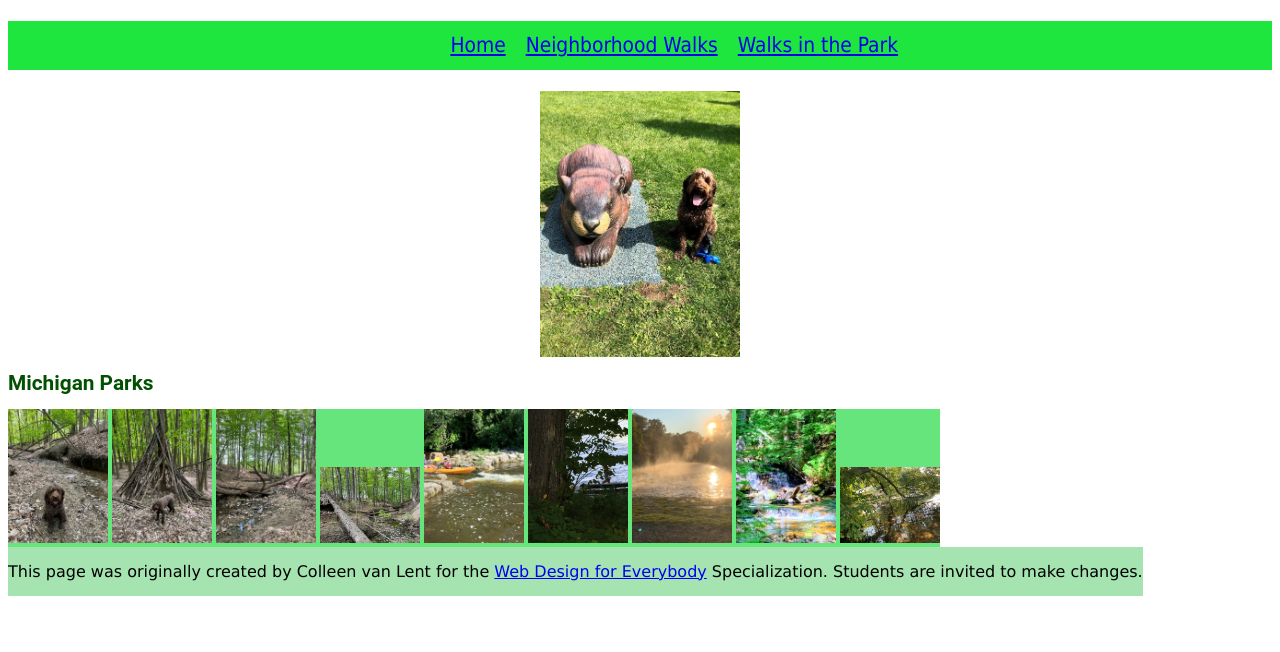
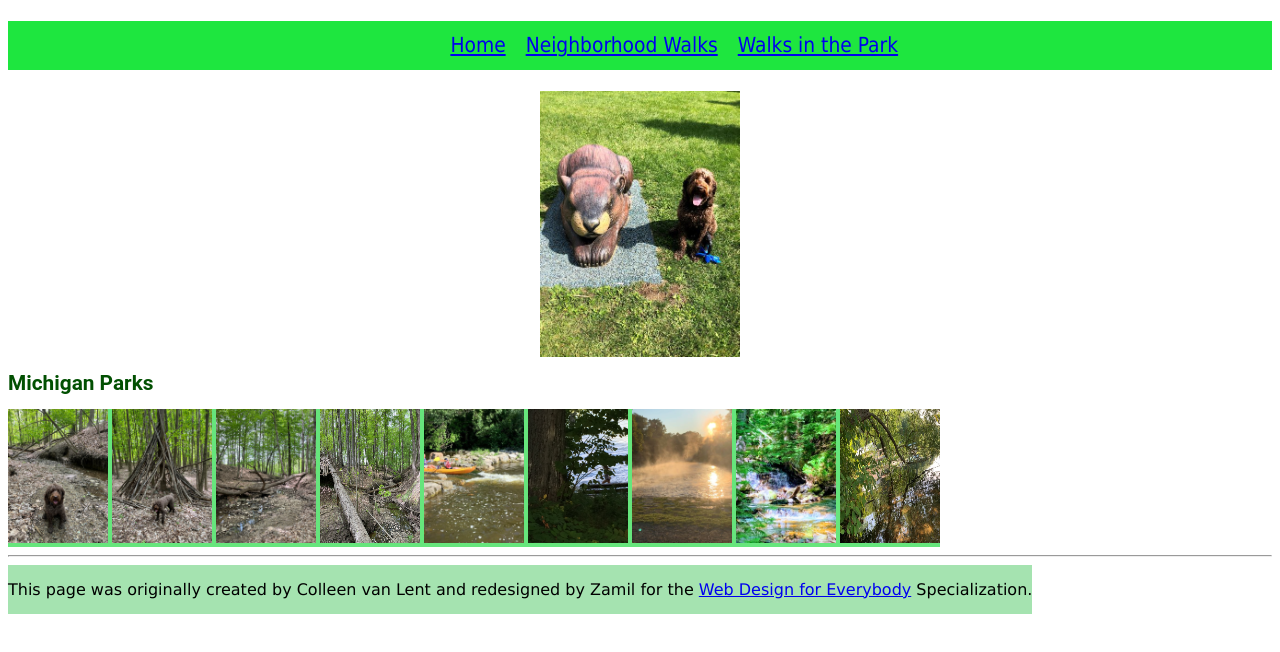
Before and after one commit to zami7/CSS-HW1-Styling, a plain HTML site: page parks.html in a window 1280 px wide. Drawn offline with Linux system fonts and the light colour scheme.

Commit message:
Update parks.html

```diff
--- a/parks.html
+++ b/parks.html
@@ -1,3 +1,4 @@
+
 <!DOCTYPE html>
 <html lang="en">
 
@@ -7,6 +8,7 @@
   <title>Neighborhood Walk</title>
   <!-- You will need to link to the CSS file -->
   <link rel="stylesheet" href="css/style.css">
+
 </head>
 
 <body>
@@ -29,20 +31,21 @@
       <img src="images/bacon_near_the_fort.png"
         alt="brown labradoodle posing in front of a makeshift fort made of branches" width="100">
       <img src="images/downed_tree.png" alt="a downed tree crossign a stream" width="100">
-      <img src="images/fort_in_woods.png" alt="a small fort made of branches" width="100">
+      <img src="images/fort_in_woods.png" alt="a small fort made of branches" width="100" height="133.2">
       <img src="images/huron_river_cascades.JPG" alt=" two people on a kayak approaching some small rapids" width="100">
       <img src="images/lake_view.JPG" alt="a glimpse of a child running along a lake obscured by branches" width="100">
       <img src="images/mist_over_huron_river.JPG" alt="the mist rising over a river in the morning" width="100">
       <img src="images/munising.jpg" alt="small waterfall" width="100">
-      <img src="images/reflected_tree.JPG" alt="reflection of a lake and trees" width="100">
+      <img src="images/reflected_tree.JPG" alt="reflection of a lake and trees" width="100" height="133.2">
 
     </div>
 
   </main>
+  <hr>
   <footer>
-    <p>This page was originally created by Colleen van Lent for the <a
+    <p>This page was originally created by Colleen van Lent and redesigned by Zamil for the <a
         href="https://www.coursera.org/specializations/web-design"> Web Design for Everybody</a> Specialization.
-      Students are invited to make changes.</p>
+      </p>
   </footer>
 
 </body>
```
